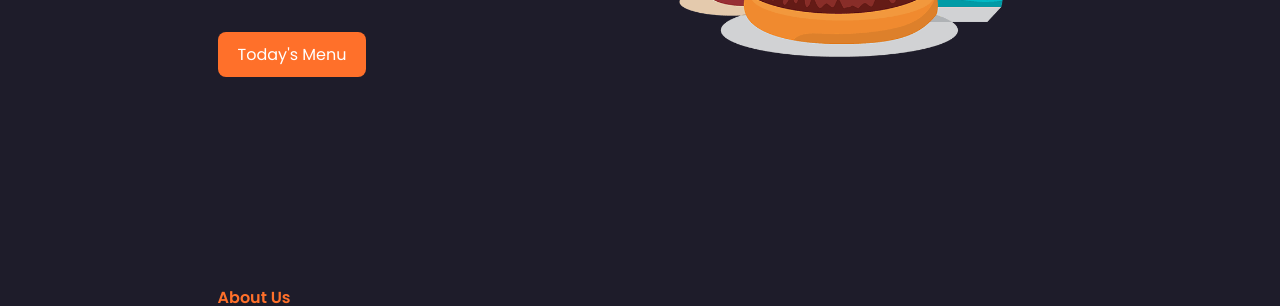
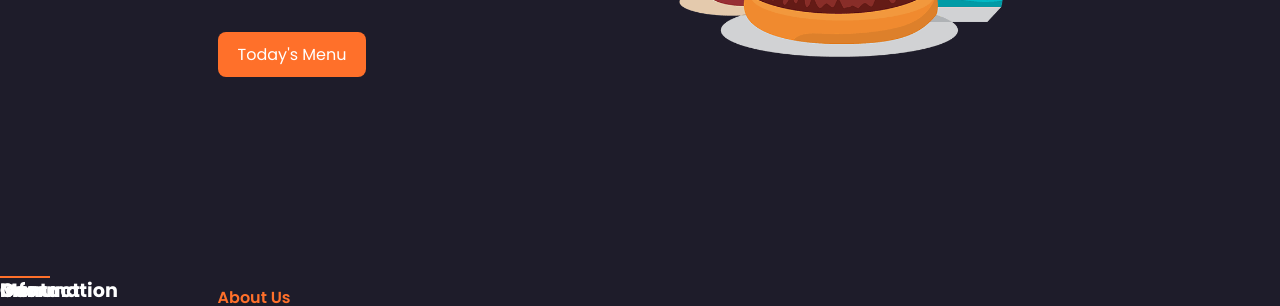
Before and after one commit to Bithe/burger, a plain HTML site: page index.html in a window 1280 px wide. Shown: the part 505-811 px from the top of the page. Drawn offline with nearby package versions, Linux system fonts and the light colour scheme.

Commit message:
footer design

```diff
--- a/style.css
+++ b/style.css
@@ -249,3 +249,28 @@ font-weight: 600;
 .col{
     width: 25%;
 }
+
+.col h4{
+    font-size: 1.2rem;
+    color: var(--text-color);
+    margin-bottom: 25px;
+    position: relative;
+}
+
+.col h4{
+    content: "";
+    position: absolute;
+    height: 2px;
+    width: 50px;
+    left: 0;
+    bottom: -8px;
+    background: var(--main-color);
+}
+
+.col ul li:not(:last-child){
+    margin-bottom: 15px;
+}
+
+.col ul li a{
+    color: #9897a9;
+}
```
